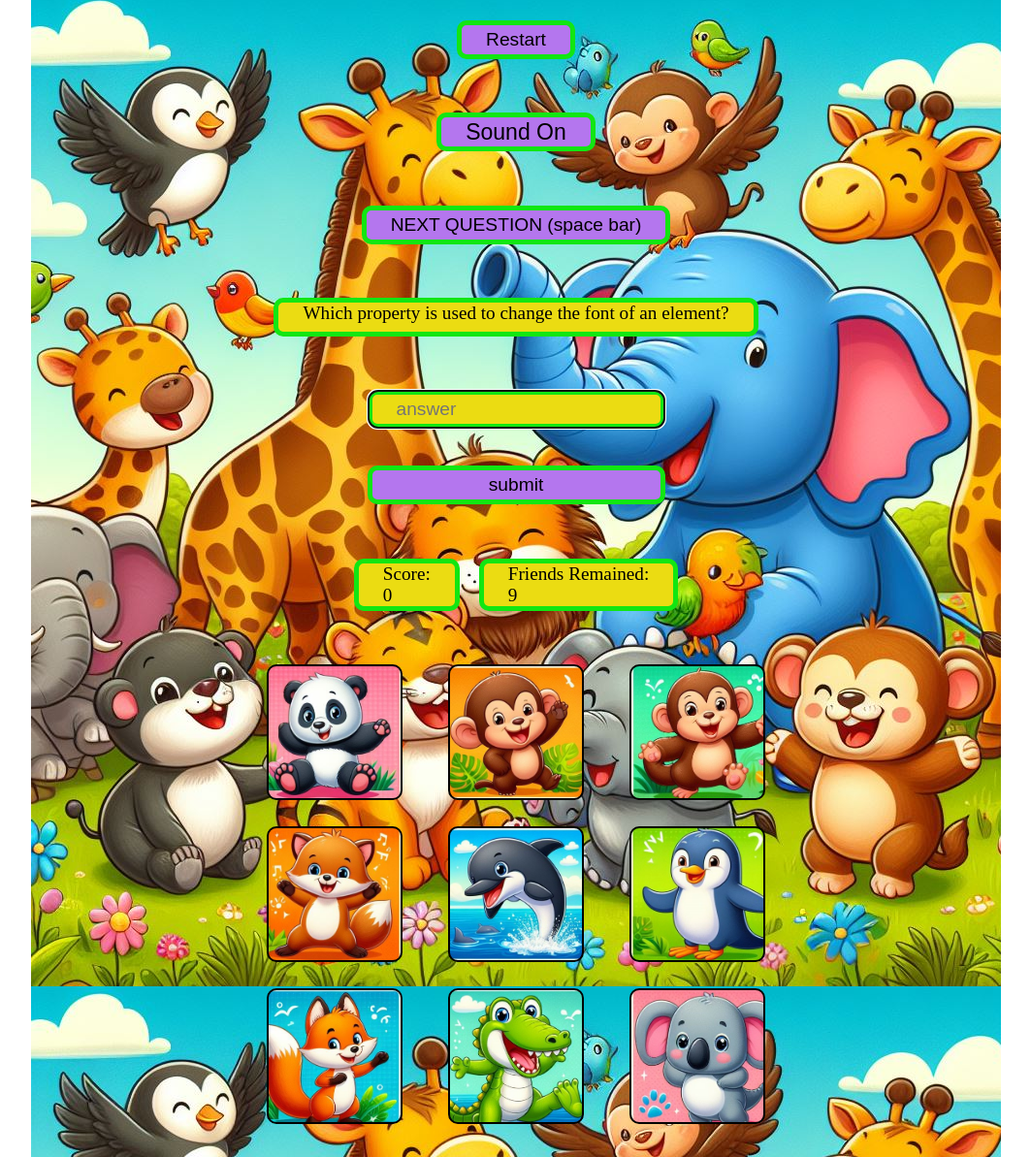
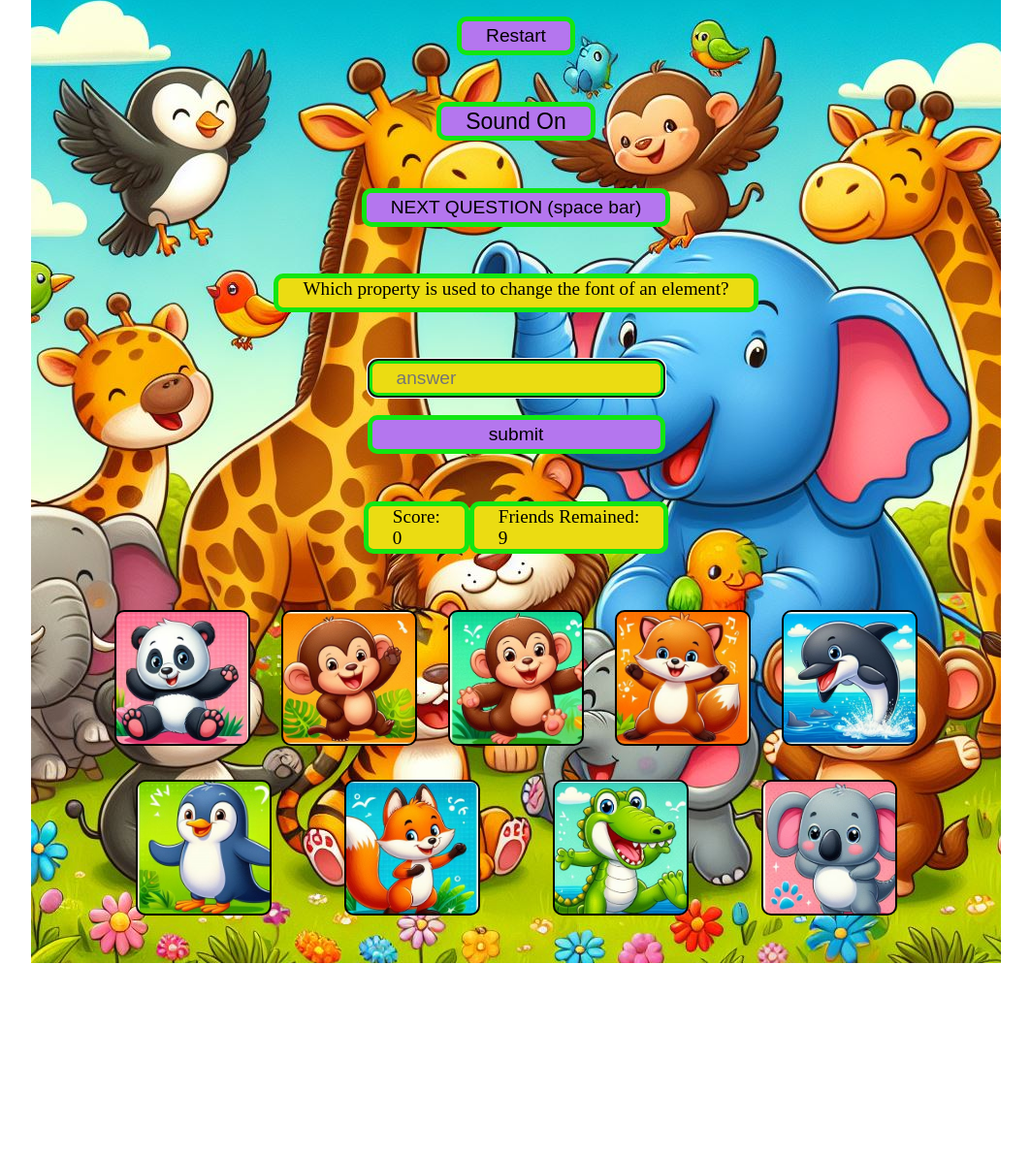
Before and after one commit to RimPeter/css_quiz, a plain HTML site: page gamezone.html in a window 1280 px wide. Shown: the part 7-1200 px from the top of the page at 97% size, without its empty margins (108-1171 px from the left). After the commit the page ends 1000 px from the top, so only its background shows below. Drawn offline with Linux system fonts and the light colour scheme.

Commit message:
make minor changes for heights in gamezone.css

```diff
--- a/assets/gamezone.css
+++ b/assets/gamezone.css
@@ -14,19 +14,12 @@
   align-items: center;
   margin-left: auto;
   margin-right: auto;
-  height: 1200px;
+  height: 1000px;
   justify-content: space-around;
-}
-
-.box {
-
 }
 
 #restart {
     background-color: rgb(180, 118, 238);
-}
-
-.box2 {
 }
 
 header {
@@ -76,7 +69,7 @@ padding-left: 25px;
 padding-right: 25px;
 border: 5px solid rgb(18, 230, 18);
 border-radius: 10px;
-margin: 10px;
+/* margin: 5px; */
 background-color: rgb(235, 220, 18);
 min-height: 40px;
 font-size: 1.2em;
@@ -100,13 +93,13 @@ max-width: 90vw;
 }
 
 .friends {
-  height: 500px;
+  height: 350px;
   /* border: 2px solid black; */
   display: flex;
   flex-wrap: wrap;
   justify-content: space-around;
     width: 90vw;
-  max-width: 560px;
+  max-width: 860px;
 }
 
 .friend_property {
```
Also changed, not shown: assets/script.js (+12 -0 lines), assets/style.css (line endings or trailing spaces), 1 other file.
